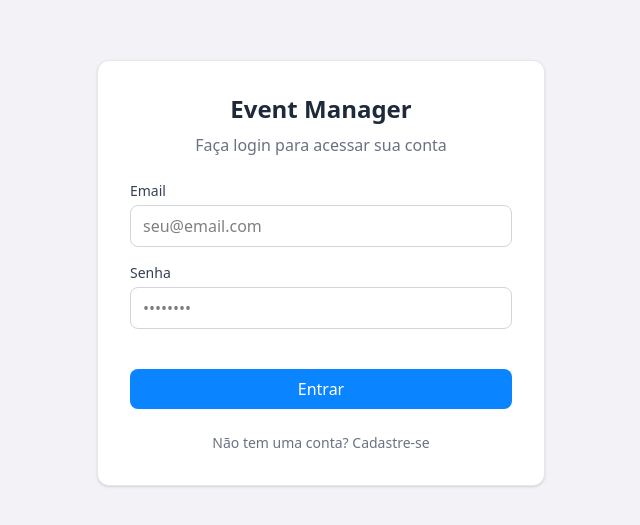
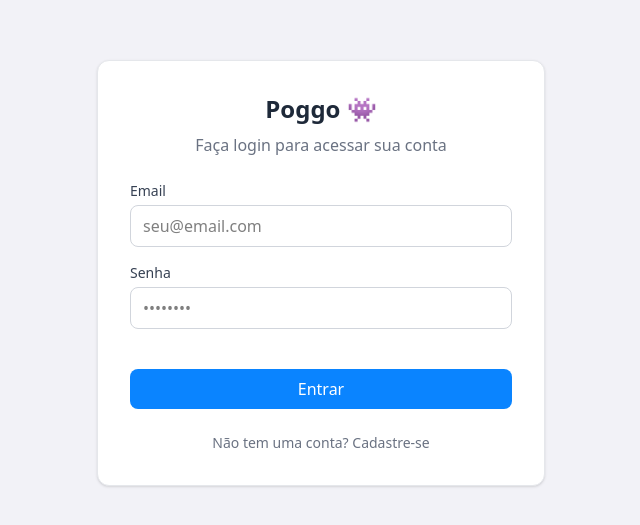
Before and after one commit to jxnathas/gestao-eventos, a Next.js app: page /login in a window 1280 px wide. Shown: the part 127-652 px from the top of the page, without its empty margins (319-959 px from the left). Built offline with nearby package versions, Linux system fonts and the light colour scheme.

Commit message:
Add: Implementar notificações com react-hot-toast e atualizar layout de login

```diff
--- a/package.json
+++ b/package.json
@@ -14,15 +14,16 @@
     "next": "15.2.4",
     "react": "^19.0.0",
     "react-dom": "^19.0.0",
+    "react-hot-toast": "^2.5.2",
     "socket.io-client": "^4.8.1",
     "zustand": "^5.0.3"
   },
   "devDependencies": {
     "@eslint/eslintrc": "^3",
+    "@tailwindcss/postcss": "^4",
     "@types/node": "^20",
     "@types/react": "^19",
     "@types/react-dom": "^19",
-    "@tailwindcss/postcss": "^4",
     "autoprefixer": "^10.4.21",
     "eslint": "^9",
     "eslint-config-next": "15.2.4",
--- a/src/app/(public)/login/page.tsx
+++ b/src/app/(public)/login/page.tsx
@@ -5,6 +5,7 @@ import { Card } from '@/components/ui/Card';
 import { Container } from '@/components/ui/Container';
 import { Button } from '@/components/ui/Button';
 import { Input } from '@/components/ui/Input';
+import toast from 'react-hot-toast';
 
 export default function LoginPage() {
   const { login } = useAuthStore();
@@ -18,9 +19,10 @@ export default function LoginPage() {
 
     try {
       await login(email, password);
+      toast.success('Login realizado com sucesso!');
       router.push('/dashboard');
     } catch (error) {
-      alert('Login falhou!');
+      toast.error('Credenciais inválidas. Tente novamente.');
     }
   };
 
@@ -28,7 +30,7 @@ export default function LoginPage() {
     <Container className="flex items-center justify-center min-h-screen">
       <Card className="w-full max-w-md p-8 space-y-6">
         <div className="text-center">
-          <h1 className="text-2xl font-semibold text-gray-800">Event Manager</h1>
+          <h1 className="text-2xl font-semibold text-gray-800">Poggo 👾</h1>
           <p className="mt-2 text-gray-500">Faça login para acessar sua conta</p>
         </div>
 
--- a/src/app/layout.tsx
+++ b/src/app/layout.tsx
@@ -1,11 +1,13 @@
 import "@/styles/globals.css";
-import { AuthProvider } from '@/components/AuthProvider';
+import { Providers } from "./providers";
 
 export default function RootLayout({ children }: { children: React.ReactNode }) {
   return (
     <html lang="pt-BR">
       <body>
-        <AuthProvider>{children}</AuthProvider>
+        <Providers>
+          {children}
+        </Providers>
       </body>
     </html>
   );
--- /dev/null
+++ b/src/app/providers.tsx
@@ -0,0 +1,20 @@
+'use client';
+
+import { Toaster } from 'react-hot-toast';
+import { AuthProvider } from '@/components/AuthProvider';
+
+export function Providers({ children }: { children: React.ReactNode }) {
+  return (
+    <>
+      <AuthProvider>
+        <Toaster
+          position="top-center"
+          toastOptions={{
+            className: '!bg-white !text-gray-800 !border !border-gray-200 !shadow-lg',
+          }}
+        />
+        {children}
+      </AuthProvider>
+    </>
+  );
+}
--- a/src/lib/stores/authStore.ts
+++ b/src/lib/stores/authStore.ts
@@ -23,7 +23,7 @@ export const useAuthStore = create<AuthState>((set) => ({
       const user = users[0];
 
       if (user && user.password === password) {
-        const token = 'fake-jwt-token'; // Em produção, use um JWT real
+        const token = 'fake-jwt-token';
         localStorage.setItem('auth-token', token);
         set({ user: { id: user.id, email: user.email, name: user.name, role: user.role }, token });
       } else {
--- a/src/styles/globals.css
+++ b/src/styles/globals.css
@@ -5,6 +5,9 @@
     --primary: 10 132 255;
     --secondary: 40 205 130;
     --background: 242 242 247;
+    --danger: 239 68 68;
+    --warning: 245 158 11;
+    --success: 34 197 94;
   }
   .bg-primary {
     background-color: rgb(var(--primary));
@@ -29,4 +32,8 @@
   body {
     @apply bg-[rgb(var(--background))];
   }
+
+  .hot-toast {
+    @apply rounded-xl border border-gray-200 shadow-sm font-medium;
+  }
 }
```
Also changed, not shown: 2 other files (tests, documents, lock files or other folders).
